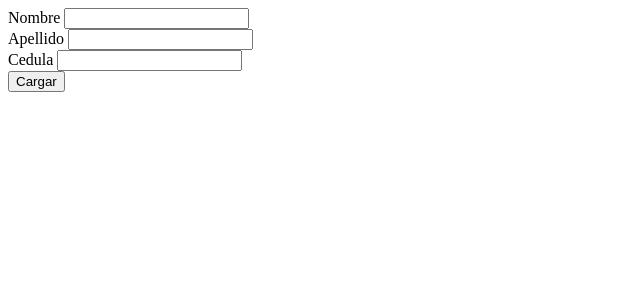
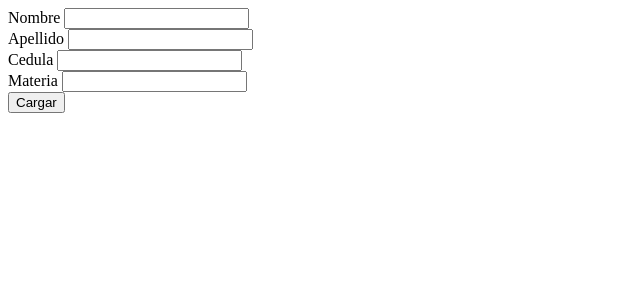
Before and after one commit to EduQuiR/taller_SQLAlchemy, a Flask app: page /cargar_datos in a window 1280 px wide. Shown: the top 300 px of the page, without its empty margins (0-640 px from the left). Run offline with Flask 3, Linux system fonts and the light colour scheme.

Commit message:
Quite flask form

```diff
--- a/app.py
+++ b/app.py
@@ -1,9 +1,7 @@
 #Importamos las librerias
 from flask import render_template, request, redirect,url_for
 from conexion import app, db
-from models import Alumnos
-from flask_wtf import FlaskForm
-from wtforms import StringField, SubmitField
+from models import Alumnos, Materia
 
 #creamos la ruta principal de nuestra pagina
 
@@ -13,15 +11,10 @@ from wtforms import StringField, SubmitField
 
 #CRUD - CREAT / CARGAR - READ / MOSTRAR - UPDATE / ACTUALIZAR - DELETE / ELIMINAR
 
-class Materiaform(FlaskForm):
-    name = StringField('name')
-    submit = SubmitField('submit')
-
 @app.route('/', methods=['GET', 'POST'])
 def cargar_materias():
-    form = Materiaform()
 
-    if form.validate_on_submit():
+    if request.method=='POST':
         name = request.form['name']
 
         materia_name = Materia(name)
@@ -29,7 +22,7 @@ def cargar_materias():
         db.session.add(materia_name)
         db.session.commit()
 
-    return render_template('index.html', form=form)
+    return render_template('index.html')
 
 @app.route('/cargar_datos', methods = ['GET','POST'])
 def cargar_datos():
@@ -38,9 +31,11 @@ def cargar_datos():
         nombre = request.form['nombre']#Eduardo
         apellido = request.form['apellido']#Quinhonez
         cedula = request.form['cedula']
+        materia_id = request.form['materia']
+
 
         #Creamos un objeto de la clase Alumnos con los datos obtenidos
-        datos_alumnos = Alumnos(nombre, apellido, cedula)
+        datos_alumnos = Alumnos(nombre, apellido, cedula, materia_id)
 
         db.session.add(datos_alumnos)#Agregar a la sesion de la base de datos
         db.session.commit()#Confirmamos la carga de los datos
@@ -54,8 +49,8 @@ def cargar_datos():
 def mostrar_datos():
 
     lista_alumnos = Alumnos.query.all()#Creamos el nuevo objeto que contiene la lista total de nuestra base de datos
-
-    return render_template('mostrar_datos.html', lista_alumnos=lista_alumnos)
+    # materia_id_from_alumnos = Alumnos.query.filter_by()
+    return render_template('mostrar_datos.html', lista_alumnos=lista_alumnos, materia=materia)
 
 #Creamos la ruta actualizar donde solicitamos el ID del alumno para mostrar solo ese dato
 @app.route('/actualizar/<int:alumno_id>', methods = ['GET', 'POST'])
@@ -92,3 +87,6 @@ def eliminar():
         db.session.commit()#Confirmamos la eliminacion
 
         return redirect(url_for('mostrar_datos'))#Redireccionamos a la pagina para mostrar los datos de la base de datos
+
+# Una ruta que filtre por materias
+# Renderizar las materias por alumnos
--- a/models.py
+++ b/models.py
@@ -16,10 +16,12 @@ class Alumnos(db.Model):
 
 
     #Constructor de clase
-    def __init__(self, nombre, apellido, cedula):
+    def __init__(self, nombre, apellido, cedula, materia_id):
         self.nombre = nombre
         self.apellido = apellido
         self.cedula = cedula
+        self.materia_id = materia_id
+
 
 class Materia(db.Model):
     id = db.Column(db.Integer, primary_key=True)
--- a/templates/cargar_datos.html
+++ b/templates/cargar_datos.html
@@ -23,6 +23,10 @@
             <label for="cedula">Cedula</label>
             <input type="text" id="cedula" name="cedula" required>
         </div>
+        <div>
+            <label for="materia_id">Materia</label>
+            <input type="text" id="materia_id" name="materia" required>
+        </div>
 
         <input type="submit" value="Cargar">
     </form>
--- a/templates/mostrar_datos.html
+++ b/templates/mostrar_datos.html
@@ -17,6 +17,7 @@
             <td> {{alumno.nombre}}</td>
             <td>{{alumno.apellido}}</td>
             <td>{{alumno.cedula}}</td>
+
             <td>
                 <!--Aqui indicamos que al apretar el boton actualizar nos direccionea a la ruta actualizar.html y guarde en la variable alumno_id el ID de nuestro alumno-->
                 <form action="{{ url_for('actualizar', alumno_id=alumno.id) }}" method="get">
@@ -32,6 +33,7 @@
             </td>
         </tbody>
         {% endfor %}
+
     </table>
 </body>
 </html>
```
Also changed, not shown: templates/index.html (+6 -5 lines).
